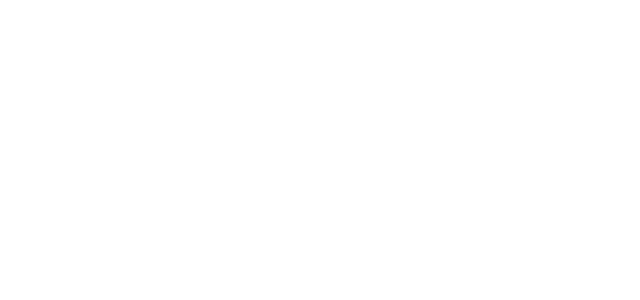
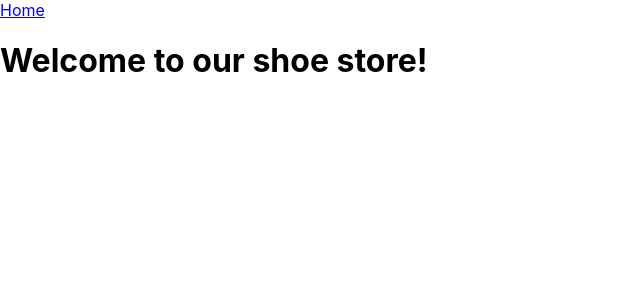
Before and after one commit to Alikhan219/Shoe-store-app, a React (Create React App) app: page / in a window 1280 px wide. Before the commit this address had no page. Shown: the top 300 px of the page, without its empty margins (0-640 px from the left). Built offline with nearby package versions, Linux system fonts and the light colour scheme.

Commit message:
creating a home componenet and installing the material-ui

```diff
--- a/package.json
+++ b/package.json
@@ -3,13 +3,14 @@
   "version": "0.1.0",
   "private": true,
   "dependencies": {
+    "@material-ui/icons": "^4.9.1",
     "@testing-library/jest-dom": "^5.11.4",
     "@testing-library/react": "^11.1.0",
     "@testing-library/user-event": "^12.1.10",
     "react": "^17.0.1",
     "react-dom": "^17.0.1",
     "react-router": "^6.0.0-alpha.2",
-    "react-router-dom": "^5.2.0",
+    "react-router-dom": "^6.0.0-alpha.2",
     "react-scripts": "4.0.0",
     "web-vitals": "^0.2.4"
   },
--- a/src/App.js
+++ b/src/App.js
@@ -1,23 +1,37 @@
-import React from 'react';
-import {BrowserRouter as Router, Routes} from "react-router-dom"
+import React from "react";
+import { BrowserRouter as Router, Routes, Route , Link} from "react-router-dom";
 export default function App() {
-  return <Router>
-    <Routes>
+  return (
+    <Router>
+<nav>
+  <Link to="/">Home</Link>
+</nav>
+      <Routes>
 
-    </Routes>
-  </Router>
+        <Route path="/" element={<Home />}></Route>
+      </Routes>
+    </Router>
+  );
 }
+function Home() {
+  return (
+    <div>
+      <h1>Welcome to our shoe store!</h1>
+    </div>
+  );
+}
+
 const shoes = {
-  "air-jordan-3-valer-blue":{
+  "air-jordan-3-valer-blue": {
     name: "VALOUR BLUE",
-    img: ""
+    img: "",
   },
-  "jordan-mars-270-londons":{
+  "jordan-mars-270-londons": {
     name: "JORDAN MARS 270 LONDON",
-    img:""
+    img: "",
   },
-  "air-jordan-1-zoom-racer-blue":{
+  "air-jordan-1-zoom-racer-blue": {
     name: "RACER",
-    img: ""
-  }
-}
+    img: "",
+  },
+};
```
Also changed, not shown: 1 other file (tests, documents, lock files or other folders).
